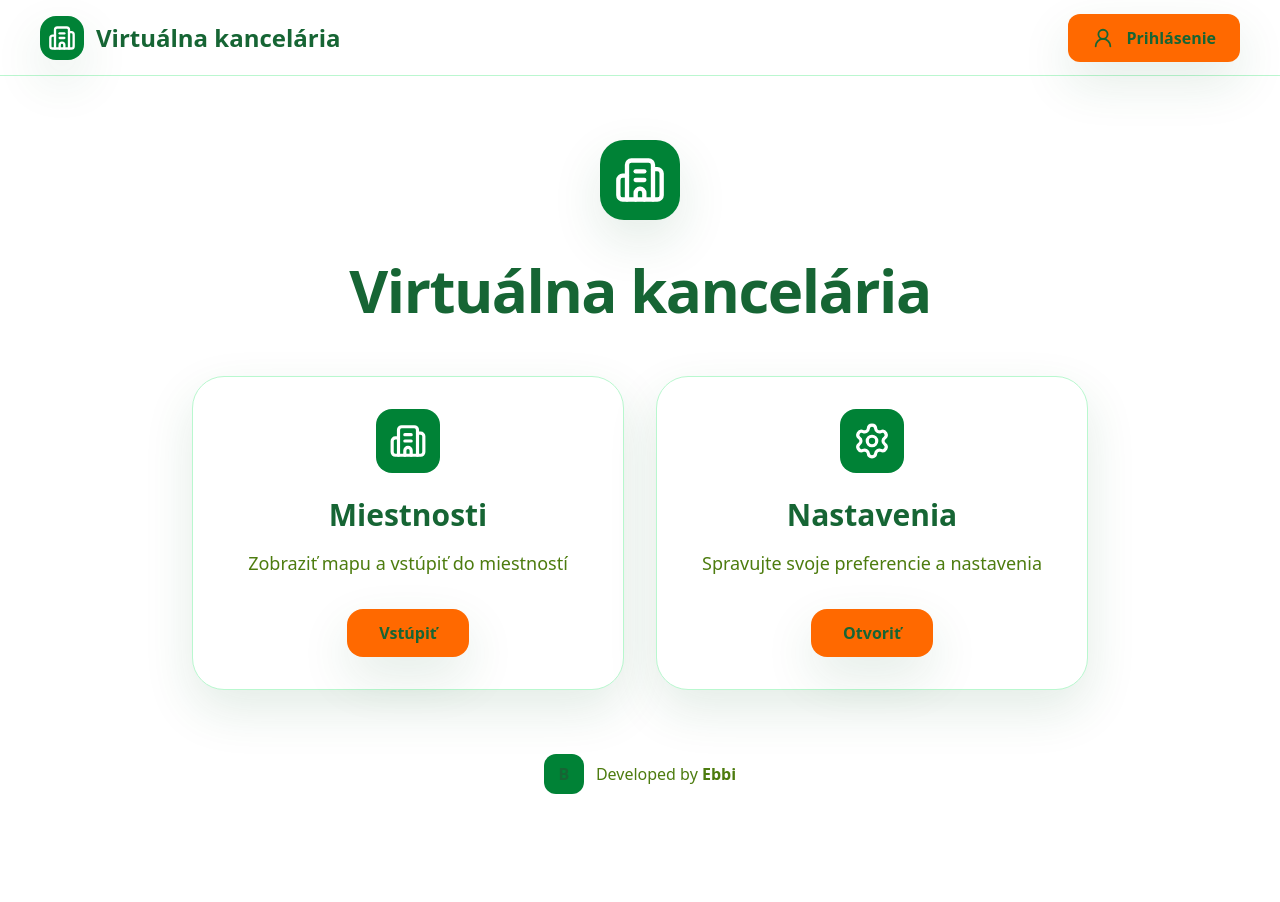
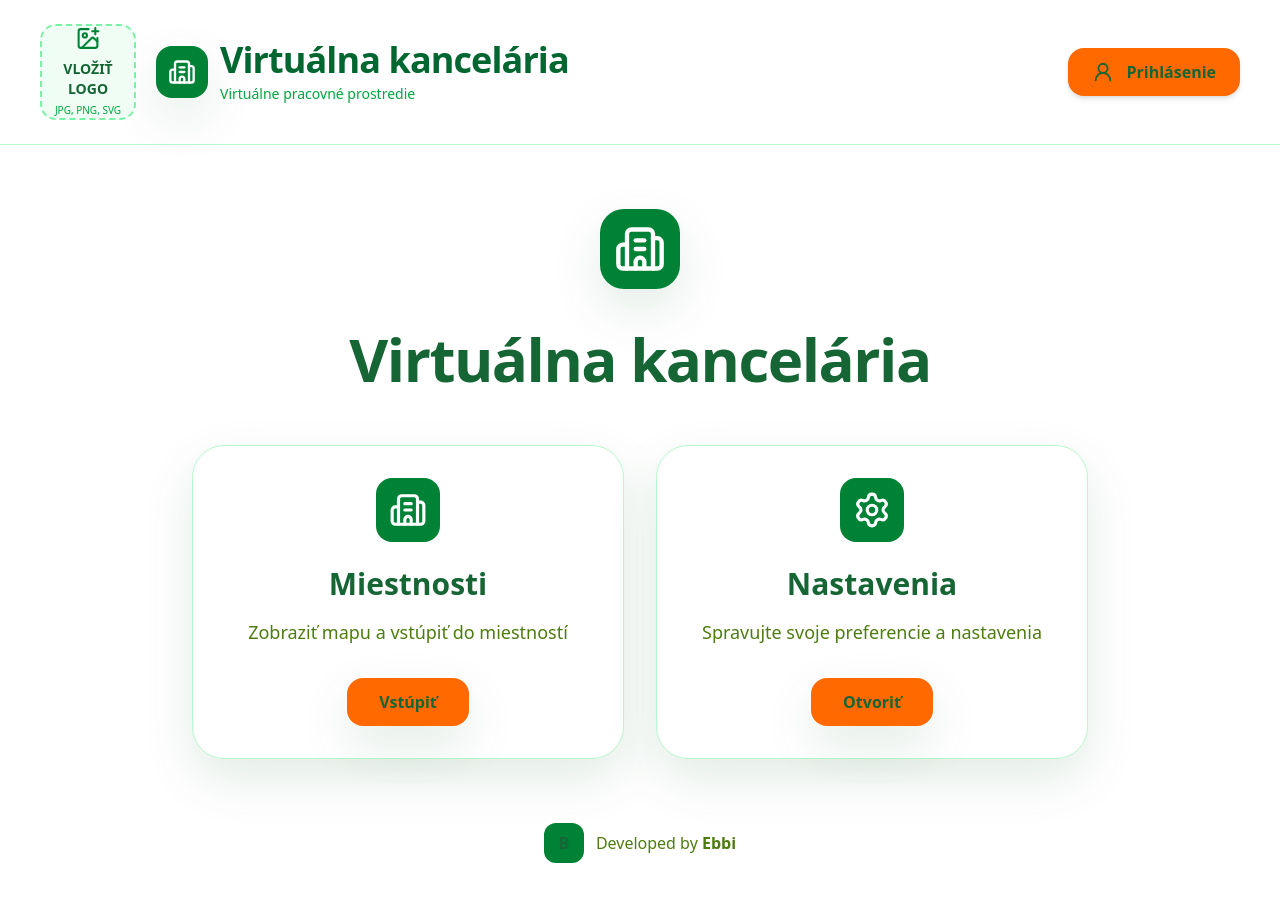
Before and after one commit to EbbiSK/virtualna-kancelaria, a React (Vite) app: page / in a window 1280 px wide. Shown: the top 902 px of the page. Before the commit the page ends 858 px from the top, so only its background shows below. Built offline with nearby package versions, Linux system fonts and the light colour scheme.

Commit message:
add company logo upload header

```diff
--- a/src/components/Header.tsx
+++ b/src/components/Header.tsx
@@ -1,5 +1,5 @@
-import { Building2, UserRound } from "lucide-react";
 import { useEffect, useState } from "react";
+import { Building2, UserRound, ImagePlus } from "lucide-react";
 
 type HeaderProps = {
   loggedUserEmail: string | null;
@@ -8,6 +8,7 @@ type HeaderProps = {
 };
 
 const COMPANY_NAME_KEY = "virtual-office-company-name";
+const COMPANY_LOGO_KEY = "virtual-office-company-logo";
 
 export default function Header({
   loggedUserEmail,
@@ -15,46 +16,103 @@ export default function Header({
   openAuth,
 }: HeaderProps) {
   const [companyName, setCompanyName] = useState("Virtuálna kancelária");
+  const [companyLogo, setCompanyLogo] = useState<string | null>(null);
 
   useEffect(() => {
-    const updateCompanyName = () => {
-      const saved = localStorage.getItem(COMPANY_NAME_KEY);
+    const savedName = localStorage.getItem(COMPANY_NAME_KEY);
 
-      if (saved?.trim()) {
-        setCompanyName(saved);
-      } else {
-        setCompanyName("Virtuálna kancelária");
-      }
+    if (savedName?.trim()) {
+      setCompanyName(savedName);
+    }
+
+    const savedLogo = localStorage.getItem(COMPANY_LOGO_KEY);
+
+    if (savedLogo) {
+      setCompanyLogo(savedLogo);
+    }
+  }, []);
+
+  const handleLogoUpload = (file: File) => {
+    const reader = new FileReader();
+
+    reader.onload = () => {
+      const result = String(reader.result);
+
+      localStorage.setItem(COMPANY_LOGO_KEY, result);
+      setCompanyLogo(result);
     };
 
-    updateCompanyName();
-
-    window.addEventListener("storage", updateCompanyName);
-
-    return () => {
-      window.removeEventListener("storage", updateCompanyName);
-    };
-  }, []);
+    reader.readAsDataURL(file);
+  };
 
   return (
-    <header className="flex h-[76px] items-center justify-between border-b border-green-200 bg-white px-10">
-      <div className="flex items-center gap-3 text-2xl font-extrabold text-green-800">
-        <div className="flex h-11 w-11 items-center justify-center rounded-2xl bg-green-700 text-white shadow">
-          <Building2 size={28} />
+    <header className="flex items-center justify-between border-b border-green-200 bg-white px-10 py-6">
+      <div className="flex items-center gap-5">
+        <label className="group relative flex h-24 w-24 cursor-pointer flex-col items-center justify-center rounded-2xl border-2 border-dashed border-green-300 bg-green-50 transition hover:bg-green-100">
+          <input
+            type="file"
+            accept="image/png,image/jpeg,image/svg+xml"
+            className="hidden"
+            onChange={(event) => {
+              const file = event.target.files?.[0];
+
+              if (file) {
+                handleLogoUpload(file);
+              }
+
+              event.target.value = "";
+            }}
+          />
+
+          {companyLogo ? (
+            <img
+              src={companyLogo}
+              alt="Logo firmy"
+              className="h-20 w-20 rounded-xl object-contain"
+            />
+          ) : (
+            <>
+              <ImagePlus size={28} className="mb-2 text-green-700" />
+
+              <div className="text-center text-sm font-bold text-green-700">
+                VLOŽIŤ
+                <br />
+                LOGO
+              </div>
+
+              <div className="mt-1 text-[10px] text-green-600">
+                JPG, PNG, SVG
+              </div>
+            </>
+          )}
+        </label>
+
+        <div className="flex items-center gap-3">
+          <div className="rounded-2xl bg-green-700 p-3 text-white shadow-lg">
+            <Building2 size={28} />
+          </div>
+
+          <div>
+            <div className="text-4xl font-black tracking-tight text-green-800">
+              {companyName}
+            </div>
+
+            <div className="mt-1 text-sm text-green-600">
+              Virtuálne pracovné prostredie
+            </div>
+          </div>
         </div>
-
-        <span>{companyName}</span>
       </div>
 
       {loggedUserEmail ? (
-        <div className="flex items-center gap-3">
-          <div className="rounded-xl border border-green-200 bg-green-50 px-4 py-2 text-sm font-semibold text-green-800">
+        <div className="flex items-center gap-4">
+          <div className="rounded-2xl border border-green-200 bg-green-50 px-5 py-3 font-semibold text-green-700">
             {loggedUserEmail}
           </div>
 
           <button
             onClick={logout}
-            className="rounded-xl bg-orange-500 px-5 py-2 font-bold text-white shadow transition hover:bg-orange-600"
+            className="rounded-2xl bg-orange-500 px-6 py-3 font-bold text-white shadow-md transition hover:bg-orange-600"
           >
             Odhlásiť
           </button>
@@ -62,7 +120,7 @@ export default function Header({
       ) : (
         <button
           onClick={openAuth}
-          className="flex items-center gap-3 rounded-xl bg-orange-500 px-6 py-3 font-bold text-white shadow transition hover:bg-orange-600"
+          className="flex items-center gap-3 rounded-2xl bg-orange-500 px-6 py-3 font-bold text-white shadow-md transition hover:bg-orange-600"
         >
           <UserRound size={22} />
           Prihlásenie
```
